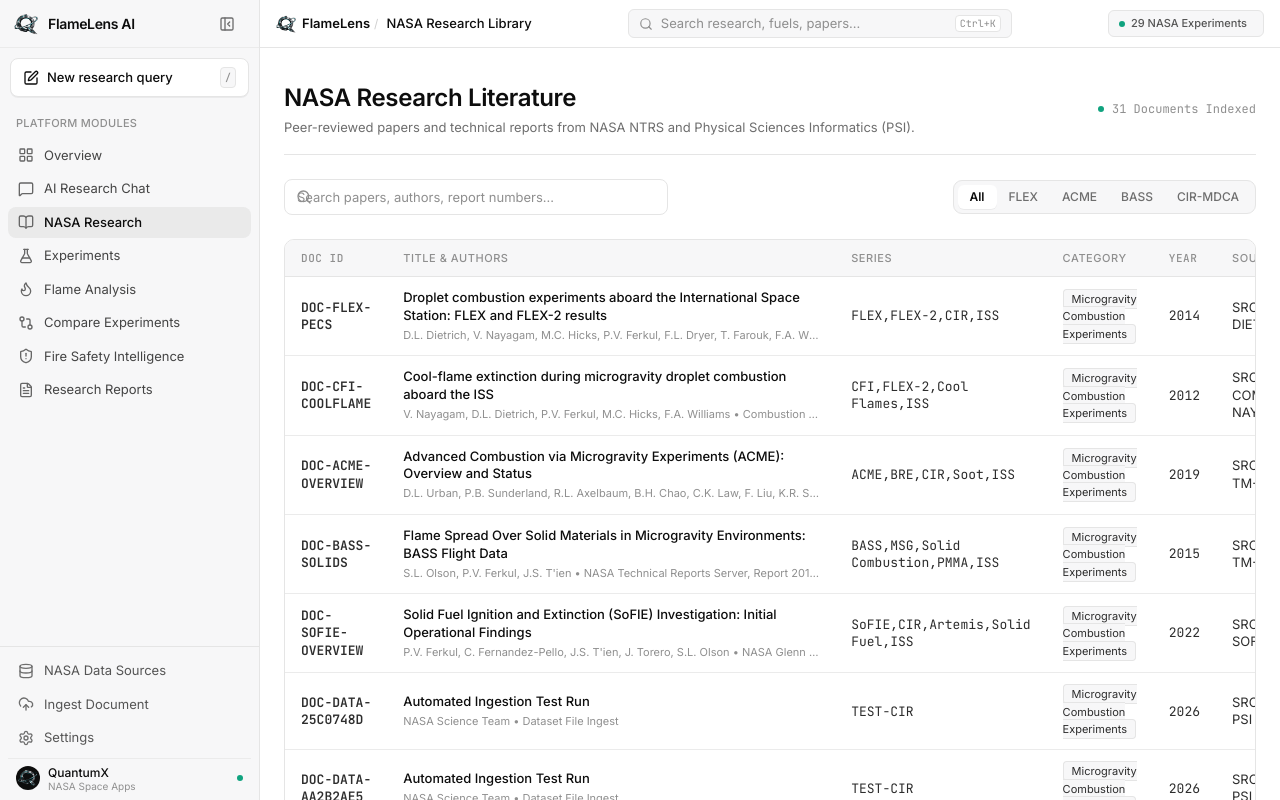
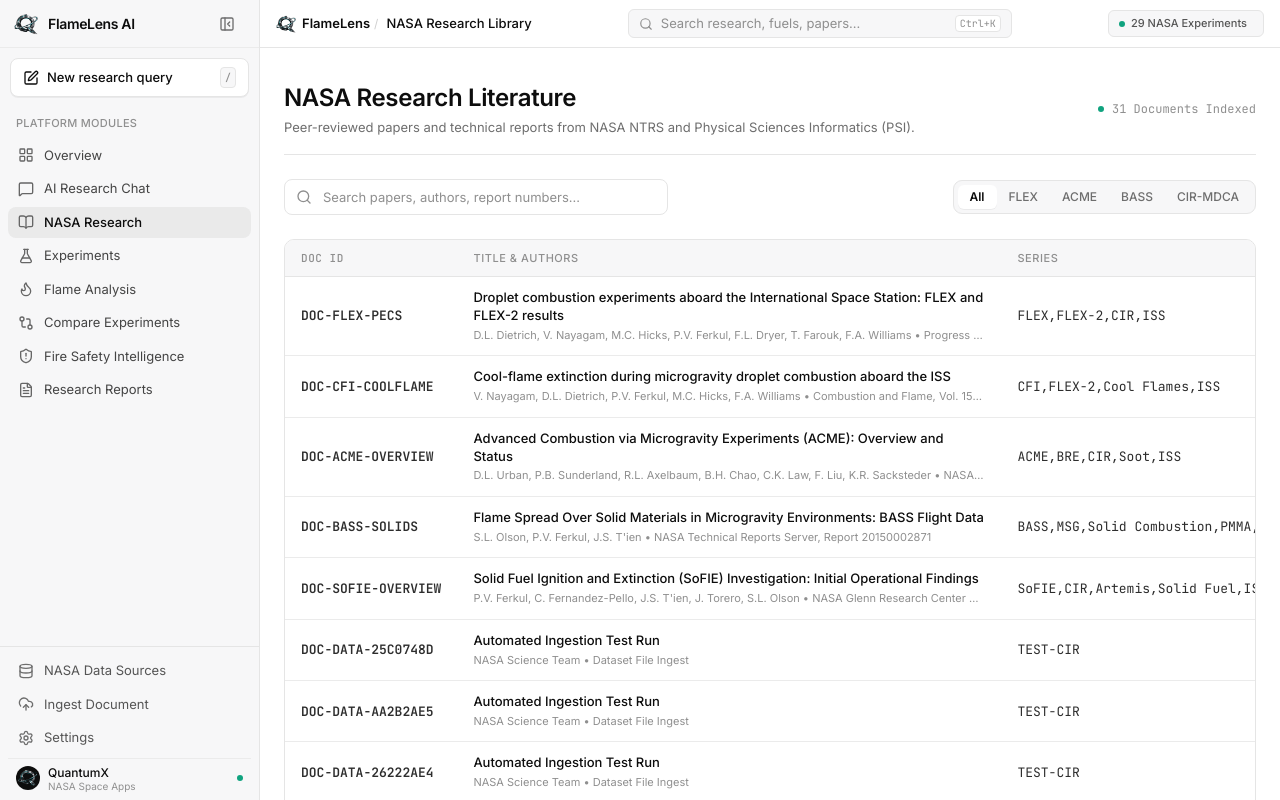
Before and after one commit to Fawadullah15/FlameLens-AI, a React (Vite) app in the folder frontend/: page /library in a window 1280 px wide. Built offline with nearby package versions, Linux system fonts and the light colour scheme; no server answers.

Commit message:
fix(ui): eliminate search icon overlap with .input-with-icon and prevent table horizontal clipping with min-widths

```diff
--- a/frontend/src/index.css
+++ b/frontend/src/index.css
@@ -129,6 +129,10 @@
   color: #0D0D0D;
   transition: border-color 140ms ease, box-shadow 140ms ease;
 }
+.input-standard.input-with-icon,
+.input-with-icon {
+  padding-left: 2.375rem !important; /* 38px clearance for search icon at left-3 */
+}
 .input-standard::placeholder {
   color: #8F8F8F;
 }
@@ -227,6 +231,7 @@
   text-transform: uppercase;
   letter-spacing: 0.05em;
   padding: 0.625rem 1rem;
+  white-space: nowrap;
 }
 
 .table-body-cell {
--- a/frontend/src/pages/MissionSafety.tsx
+++ b/frontend/src/pages/MissionSafety.tsx
@@ -153,15 +153,15 @@ export const MissionSafety: React.FC<MissionSafetyProps> = ({ defaultTab = 'risk
             </div>
 
             <div className="overflow-x-auto">
-              <table className="w-full text-left border-collapse text-[13px]">
+              <table className="w-full text-left border-collapse text-[13px] min-w-[760px]">
                 <thead>
                   <tr>
-                    <th className="table-header-cell">Fuel / Material</th>
-                    <th className="table-header-cell font-mono w-28">Risk Score</th>
-                    <th className="table-header-cell w-32">Classification</th>
-                    <th className="table-header-cell font-mono w-32">LOI (O₂ %)</th>
-                    <th className="table-header-cell w-36">Soot Hazard</th>
-                    <th className="table-header-cell text-right w-28">Actions</th>
+                    <th className="table-header-cell min-w-[180px] whitespace-nowrap">Fuel / Material</th>
+                    <th className="table-header-cell font-mono w-28 whitespace-nowrap">Risk Score</th>
+                    <th className="table-header-cell w-32 whitespace-nowrap">Classification</th>
+                    <th className="table-header-cell font-mono w-32 whitespace-nowrap">LOI (O₂ %)</th>
+                    <th className="table-header-cell w-36 whitespace-nowrap">Soot Hazard</th>
+                    <th className="table-header-cell text-right w-28 whitespace-nowrap">Actions</th>
                   </tr>
                 </thead>
                 <tbody>
--- a/frontend/src/pages/ResearchExplorer.tsx
+++ b/frontend/src/pages/ResearchExplorer.tsx
@@ -77,13 +77,13 @@ export const ResearchExplorer: React.FC = () => {
       <div className="flex flex-col sm:flex-row items-stretch sm:items-center justify-between gap-3">
         {/* Search Bar */}
         <div className="relative flex-1 max-w-sm">
-          <Search className="absolute left-3 top-1/2 -translate-y-1/2 w-4 h-4 text-[#8F8F8F]" />
+          <Search className="absolute left-3 top-1/2 -translate-y-1/2 w-4 h-4 text-[#8F8F8F] pointer-events-none" />
           <input
             type="text"
             value={searchQuery}
             onChange={(e) => setSearchQuery(e.target.value)}
             placeholder="Search papers, authors, report numbers..."
-            className="input-standard w-full pl-9"
+            className="input-standard input-with-icon w-full pl-9"
           />
         </div>
 
@@ -111,16 +111,16 @@ export const ResearchExplorer: React.FC = () => {
       {/* ── STANDARDIZED DATA TABLE ──────────────────────────────────────── */}
       <div className="table-shell shadow-2xs">
         <div className="overflow-x-auto">
-          <table className="w-full text-left border-collapse">
+          <table className="w-full text-left border-collapse min-w-[880px]">
             <thead>
               <tr>
-                <th className="table-header-cell font-mono w-28">Doc ID</th>
-                <th className="table-header-cell">Title & Authors</th>
-                <th className="table-header-cell w-28">Series</th>
-                <th className="table-header-cell w-36">Category</th>
-                <th className="table-header-cell font-mono w-20">Year</th>
-                <th className="table-header-cell w-24">Source</th>
-                <th className="table-header-cell text-right w-20">Action</th>
+                <th className="table-header-cell font-mono w-32 whitespace-nowrap">Doc ID</th>
+                <th className="table-header-cell min-w-[280px]">Title & Authors</th>
+                <th className="table-header-cell w-28 whitespace-nowrap">Series</th>
+                <th className="table-header-cell w-40 whitespace-nowrap">Category</th>
+                <th className="table-header-cell font-mono w-16 text-center whitespace-nowrap">Year</th>
+                <th className="table-header-cell w-36 whitespace-nowrap">Source</th>
+                <th className="table-header-cell text-right w-24 whitespace-nowrap">Action</th>
               </tr>
             </thead>
             <tbody>
@@ -145,38 +145,43 @@ export const ResearchExplorer: React.FC = () => {
                       selectedPaper?.doc_id === doc.doc_id ? 'bg-[#F8F1EC]/40' : ''
                     }`}
                   >
-                    <td className="table-body-cell font-mono text-xs font-semibold text-[#B86B39]">
+                    <td className="table-body-cell font-mono text-xs font-semibold text-[#B86B39] whitespace-nowrap">
                       {doc.doc_id}
                     </td>
-                    <td className="table-body-cell max-w-md">
-                      <div className="font-medium text-[#0D0D0D] leading-snug">
+                    <td className="table-body-cell">
+                      <div className="font-medium text-[#0D0D0D] leading-snug line-clamp-2">
                         {doc.title}
                       </div>
-                      <div className="text-[11px] text-[#8F8F8F] mt-0.5 truncate">
+                      <div className="text-[11px] text-[#8F8F8F] mt-0.5 truncate max-w-lg">
                         {doc.authors || 'NASA Glenn Research Center'} • {doc.publication_venue || 'Technical Memorandum'}
                       </div>
                     </td>
-                    <td className="table-body-cell text-xs font-mono text-[#555555]">
+                    <td className="table-body-cell text-xs font-mono text-[#555555] whitespace-nowrap">
                       {doc.series_tags || 'CIR'}
                     </td>
-                    <td className="table-body-cell text-xs text-[#6E6E6E]">
-                      <span className="px-2 py-0.5 rounded bg-[#F7F7F8] border border-[#E5E5E5] text-[11px]">
+                    <td className="table-body-cell text-xs text-[#6E6E6E] whitespace-nowrap">
+                      <span className="px-2 py-0.5 rounded bg-[#F7F7F8] border border-[#E5E5E5] text-[11px] whitespace-nowrap inline-block">
                         {doc.category || 'Combustion'}
                       </span>
                     </td>
-                    <td className="table-body-cell font-mono text-xs text-[#555555]">
+                    <td className="table-body-cell font-mono text-xs text-[#555555] text-center whitespace-nowrap">
                       {doc.publication_year}
                     </td>
-                    <td className="table-body-cell text-xs text-[#8F8F8F]">
-                      {doc.source_id || 'NTRS'}
+                    <td className="table-body-cell text-xs text-[#6E6E6E] whitespace-nowrap">
+                      <span
+                        className="font-mono text-[11px] px-1.5 py-0.5 rounded bg-[#F7F7F8] border border-[#E5E5E5] inline-block truncate max-w-[140px] align-middle"
+                        title={doc.source_id}
+                      >
+                        {doc.source_id ? doc.source_id.replace(/^SRC-/, '') : 'NASA NTRS'}
+                      </span>
                     </td>
-                    <td className="table-body-cell text-right">
+                    <td className="table-body-cell text-right whitespace-nowrap">
                       <button
                         onClick={(e) => {
                           e.stopPropagation();
                           setSelectedPaper(doc);
                         }}
-                        className="inline-flex items-center space-x-1 text-xs font-medium text-[#0D0D0D] hover:text-[#B86B39]"
+                        className="inline-flex items-center space-x-1 text-xs font-medium text-[#0D0D0D] hover:text-[#B86B39] transition-colors"
                       >
                         <span>View</span>
                         <ChevronRight className="w-3.5 h-3.5" />
--- a/frontend/src/pages/ScientificAnalysis.tsx
+++ b/frontend/src/pages/ScientificAnalysis.tsx
@@ -192,7 +192,7 @@ export const ScientificAnalysis: React.FC = () => {
           </h3>
         </div>
         <div className="overflow-x-auto">
-          <table className="w-full text-left border-collapse text-[13px]">
+          <table className="w-full text-left border-collapse text-[13px] min-w-[620px]">
             <thead>
               <tr>
                 <th className="table-header-cell">Parameter</th>
```
Also changed, not shown: frontend/src/pages/Experiments.tsx (+22 -22 lines).
